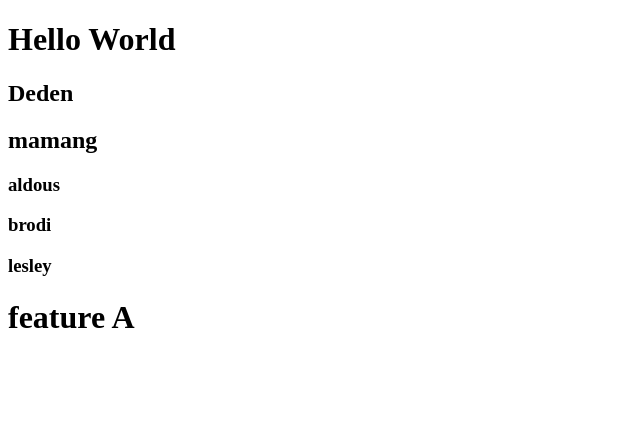
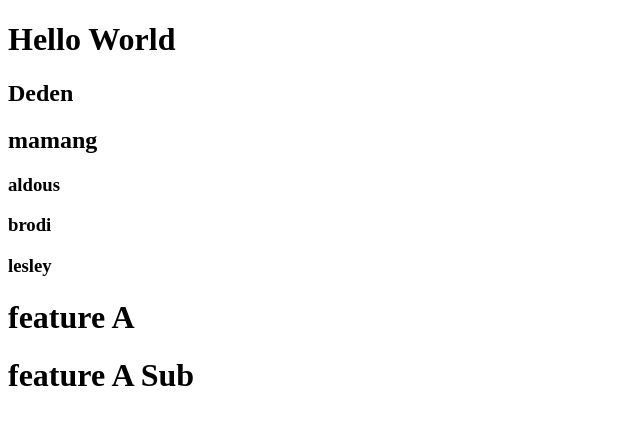
Before and after one commit to mkalalo/amartha, a plain HTML site: page index.html in a window 1280 px wide. Shown: the whole page, without its empty margins (0-640 px from the left). Drawn offline with Linux system fonts and the light colour scheme.

Commit message:
add feature A Sub

```diff
--- a/index.html
+++ b/index.html
@@ -16,6 +16,7 @@
     <h3>brodi</h3>
     <h3>lesley</h3>
     <h1>feature A</h1>
+    <h1>feature A Sub</h1>
 </body>
 
 </html>
```
